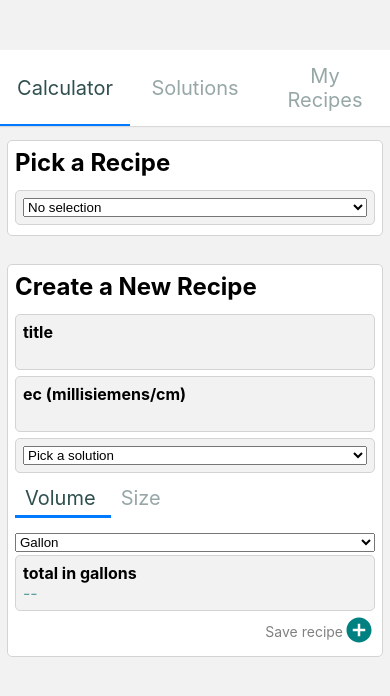
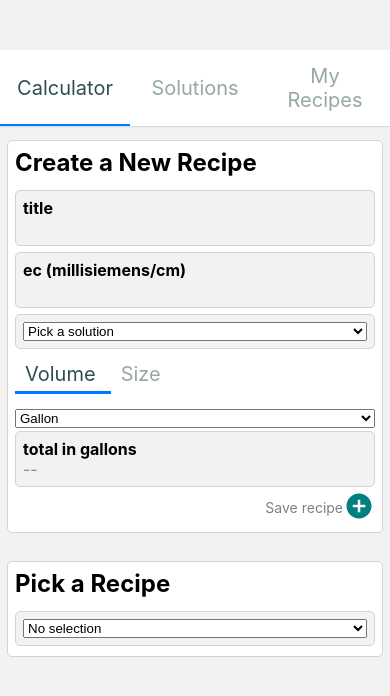
Before and after one commit to niole/hydrocalc-mobile, a React Native app: screen /Calculator in a window 390 px wide. Shown: the top 696 px of the page. Built offline with nearby package versions, Linux system fonts and the light colour scheme; what expo-linking would draw is missing.

Commit message:
Move pick a recipe to the bottom of calculator

```diff
--- a/screens/Calculator.tsx
+++ b/screens/Calculator.tsx
@@ -59,9 +59,6 @@ export default function Calculator({ setRecipes, solutions, recipes, navigation
       <ScrollView>
         <View>
           {wipRecipe && <CalculatedRecipeView  defaultRecipe={wipRecipe} />}
-          <Card title="Pick a Recipe" editable={false}>
-            <RecipeSelector recipes={recipes} defaultRecipe={wipRecipe} onChange={setWipRecipe} />
-          </Card>
           <Card title="Create a New Recipe" editable={false}>
             <LabelValue editable={true} label="title" onChange={setRecipeTitle} />
             <LabelValue editable={true} label="ec (millisiemens/cm)" onChangeNumber={handleSetEc(setEc)} />
@@ -81,6 +78,9 @@ export default function Calculator({ setRecipes, solutions, recipes, navigation
               <Annotation>Save recipe</Annotation>
               <AddButton disabled={!wipRecipe} onPress={saveWipRecipe} />
             </View>
+          </Card>
+          <Card title="Pick a Recipe" editable={false}>
+            <RecipeSelector recipes={recipes} defaultRecipe={wipRecipe} onChange={setWipRecipe} />
           </Card>
         </View>
       </ScrollView>
```
